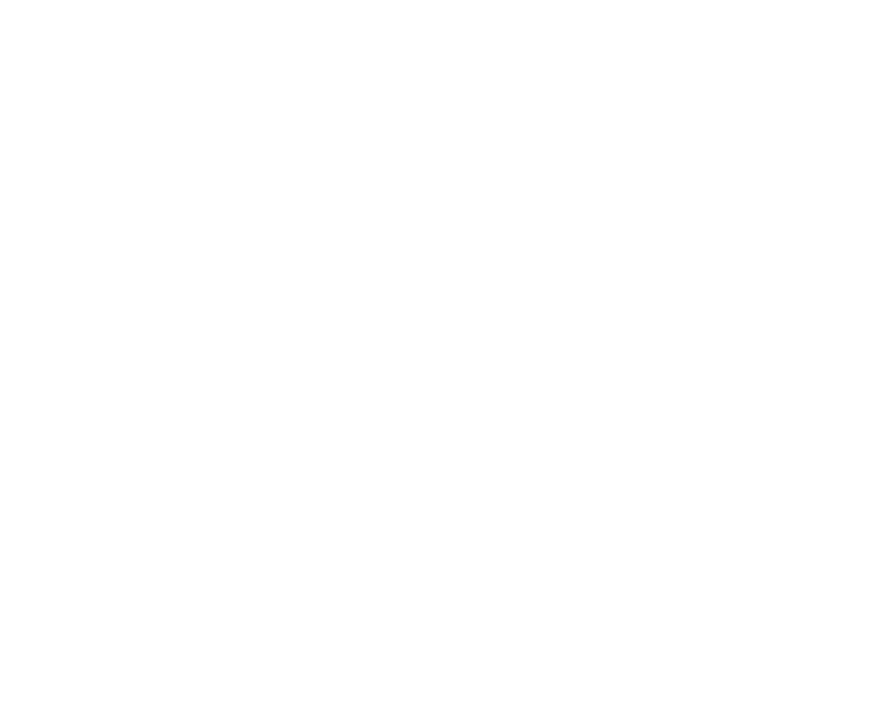
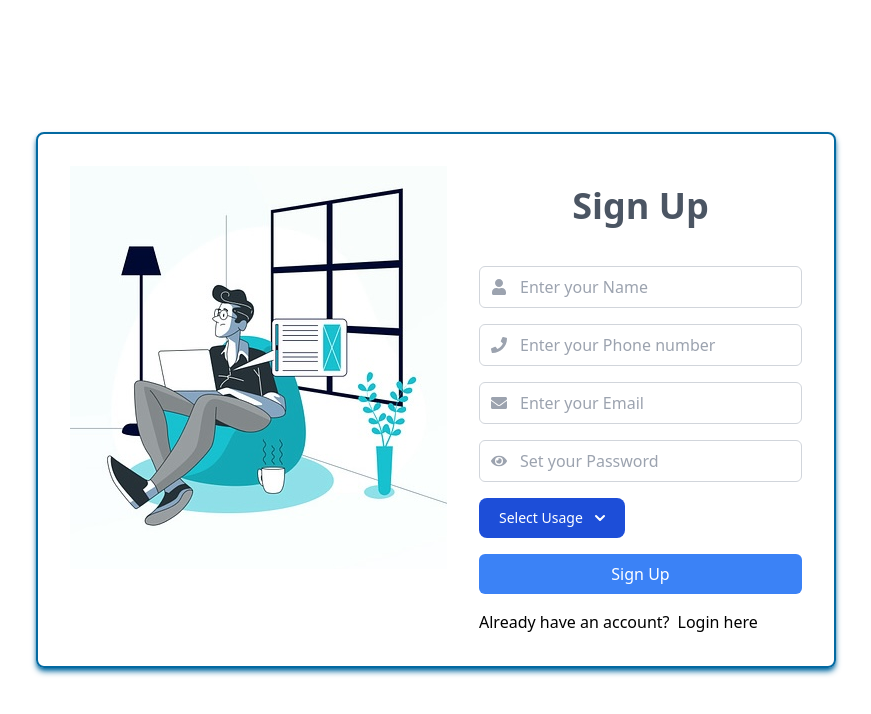
Before and after one commit to Animish2002/knowme, a React (Create React App) app: page /signup in a window 1280 px wide. Before the commit this address had no page. Shown: the top 714 px of the page, without its empty margins (204-1075 px from the left). Built offline with nearby package versions, Linux system fonts and the light colour scheme.

Commit message:
added signup and home page, made changes to login page

```diff
--- a/src/App.js
+++ b/src/App.js
@@ -1,11 +1,15 @@
 import { BrowserRouter as Router, Routes, Route } from 'react-router-dom';
 import LoginForm from './Components/Login/LoginForm';
+import Home from "./Components/Home";
+import SignUp from './Components/Login/SignUp';
 
 const App = () => {
   return (
     <Router>
       <Routes>
-        <Route path='/' element={<LoginForm />} />
+        <Route path='/' element={<Home />} />
+        <Route path='/login' element={<LoginForm />} />
+        <Route path='/signup' element={<SignUp />} />
         {/* Add more routes here if needed */}
       </Routes>
     </Router>
--- /dev/null
+++ b/src/Components/Home.js
@@ -0,0 +1,24 @@
+import React from 'react';
+import { useNavigate } from 'react-router-dom';
+
+const Home = () => {
+    const navigate = useNavigate();
+
+    const clickMe = () => {
+        navigate('/login');
+    }
+
+    return (
+        <div className="flex flex-col items-center justify-center h-screen">
+            <h1 className="text-4xl font-bold mb-8">Home Page</h1>
+            <button
+                className="bg-blue-500 hover:bg-blue-700 text-white font-bold py-2 px-4 rounded"
+                onClick={clickMe}
+            >
+                Login Button
+            </button>
+        </div>
+    );
+}
+
+export default Home;
--- a/src/Components/Login/LoginForm.js
+++ b/src/Components/Login/LoginForm.js
@@ -48,7 +48,19 @@
               <a href="/forgot-Password" className="text-blue-500 hover:text-blue-700">Forgot password?</a>
             </div>
 
+
+
             <button className='w-full bg-blue-500 text-white py-2 rounded-md hover:bg-blue-600 focus:outline-none focus:bg-blue-600' type="submit">Login</button>
+
+
+            <div className='flex'>
+              <p>
+              Don't have an account?
+              </p>
+              <a href='/signup' className='pl-2'>Click here</a>
+            </div>
+
+
 
           </form>
         </div>
--- /dev/null
+++ b/src/Components/Login/SignUp.js
@@ -0,0 +1,147 @@
+import React, { useState } from 'react';
+import { Link, useNavigate } from 'react-router-dom';
+import { FaUser, FaEye, FaEyeSlash, FaEnvelope, FaPhone } from "react-icons/fa";
+
+import personImage from '../../Images/person.jpg'; // Import the image
+
+const SignUp = () => {
+  const navigate = useNavigate();
+
+  const [username, setUsername] = useState('');
+  const [password, setPassword] = useState('');
+  const [email, setEmail] = useState('');
+  const [number, setNumber] = useState('');
+  const [showPassword, setShowPassword] = useState(false);
+  const [selectedOption, setSelectedOption] = useState(''); // State for selected option
+  const [isOpen, setIsOpen] = useState(false); // State for dropdown
+
+  const handleSubmit = (e) => {
+    e.preventDefault();
+    // Add your form submission logic here
+    // For example, you can send the username and password to your server for authentication
+    // Once the user is signed up, you can navigate them to another page
+    navigate('/login'); // Navigate to the login page after signing up
+  };
+
+  const toggleDropdown = () => {
+    setIsOpen(!isOpen);
+  };
+
+  const handleOptionSelect = (option) => {
+    setSelectedOption(option);
+    setIsOpen(false); // Close dropdown when option is selected
+  };
+
+  return (
+    <div className="flex justify-center items-center h-screen">
+      <div className="loginbox  w-full  border-2 border-sky-700 shadow-md shadow-sky-700 rounded-lg p-8 flex flex-col md:flex-row">
+        <div className="mb-8 md:mb-0 md:mr-8">
+          <img src={personImage} alt="Sig" className="w-54 h-54 mx-auto md:mx-0" />
+        </div>
+        <div className="flex-1">
+          <form onSubmit={handleSubmit} className="space-y-4">
+            <h1 className="text-4xl font-bold text-center mb-10 mt-5 text-gray-600">Sign Up</h1>
+            <div className='relative'>
+              <input className='w-full pl-10 py-2 border border-gray-300 rounded-md focus:outline-none focus:border-blue-500'
+                type="text"
+                placeholder='Enter your Name'
+                value={username}
+                onChange={(e) => setUsername(e.target.value)}
+                required
+              />
+              <FaUser className='absolute top-1/2 left-3 transform -translate-y-1/2 text-gray-400' />
+            </div>
+            <div className='relative'>
+              <input className='w-full pl-10 py-2 border border-gray-300 rounded-md focus:outline-none focus:border-blue-500'
+                type="number"
+                placeholder='Enter your Phone number'
+                value={number}
+                onChange={(e) => setNumber(e.target.value)}
+                required
+              />
+              <FaPhone className='absolute top-1/2 left-3 transform -translate-y-1/2 text-gray-400' />
+            </div>
+            <div className='relative'>
+              <input className='w-full pl-10 py-2 border border-gray-300 rounded-md focus:outline-none focus:border-blue-500'
+                type="text"
+                placeholder='Enter your Email '
+                value={email}
+                onChange={(e) => setEmail(e.target.value)}
+                required
+              />
+              <FaEnvelope className='absolute top-1/2 left-3 transform -translate-y-1/2 text-gray-400' />
+            </div>
+            <div className='relative'>
+              <input className='w-full pl-10 py-2 border border-gray-300 rounded-md focus:outline-none focus:border-blue-500'
+                type={showPassword ? 'text' : 'password'}
+                placeholder='Set your Password'
+                value={password}
+                onChange={(e) => setPassword(e.target.value)}
+                required
+              />
+              {showPassword ? <FaEyeSlash className='absolute top-1/2  left-3 transform -translate-y-1/2 text-gray-400 cursor-pointer' onClick={() => setShowPassword(false)} /> : <FaEye className='absolute top-1/2 left-3 transform -translate-y-1/2 text-gray-400 cursor-pointer' onClick={() => setShowPassword(true)} />}
+            </div>
+            {/* Dropdown */}
+            <div className='relative'>
+              <button
+                id="dropdownRadioHelperButton"
+                className="text-white bg-blue-700 hover:bg-blue-800 focus:ring-4 focus:outline-none focus:ring-blue-300 font-medium rounded-lg text-sm px-5 py-2.5 text-center inline-flex items-center"
+                onClick={toggleDropdown}
+                type="button"
+              >
+                {selectedOption || 'Select Usage'}
+                <svg className="w-2.5 h-2.5 ms-3" aria-hidden="true" xmlns="http://www.w3.org/2000/svg" fill="none" viewBox="0 0 10 6">
+                  <path stroke="currentColor" strokeLinecap="round" strokeLinejoin="round" strokeWidth="2" d="m1 1 4 4 4-4" />
+                </svg>
+              </button>
+              {/* Dropdown menu */}
+              {isOpen && (
+                <div id="dropdownRadioHelper" className="z-10 bg-white divide-y divide-gray-100 rounded-lg shadow w-60 absolute top-full mt-1">
+                  <ul className="p-3 space-y-1 text-sm text-gray-700">
+                    <li>
+                      <button
+                        className="flex p-2 rounded hover:bg-gray-100 w-full text-left focus:outline-none"
+                        onClick={() => handleOptionSelect('Individual')}
+                      >
+                        <span className="flex items-center h-5">
+                          <input type="radio" className="w-4 h-4 text-blue-600 bg-gray-100 border-gray-300 focus:ring-blue-500" />
+                        </span>
+                        <span className="ms-2">
+                          Individual
+                          <p className="text-xs font-normal text-gray-500">Some helpful instruction goes here.</p>
+                        </span>
+                      </button>
+                    </li>
+                    <li>
+                      <button
+                        className="flex p-2 rounded hover:bg-gray-100 w-full text-left focus:outline-none"
+                        onClick={() => handleOptionSelect('Company')}
+                      >
+                        <span className="flex items-center h-5">
+                          <input type="radio" className="w-4 h-4 text-blue-600 bg-gray-100 border-gray-300 focus:ring-blue-500" />
+                        </span>
+                        <span className="ms-2">
+                          Company
+                          <p className="text-xs font-normal text-gray-500">Some helpful instruction goes here.</p>
+                        </span>
+                      </button>
+                    </li>
+                  </ul>
+                </div>
+              )}
+            </div>
+            {/* End of Dropdown */}
+
+            <button className='w-full bg-blue-500 text-white py-2 rounded-md hover:bg-blue-600 focus:outline-none focus:bg-blue-600' type="submit">Sign Up</button>
+            <div className='flex'>
+              <p>Already have an account?</p>
+              <Link to='/login' className='pl-2'>Login here</Link>
+            </div>
+          </form>
+        </div>
+      </div>
+    </div>
+  );
+};
+
+export default SignUp;
```
Also changed, not shown: src/Components/Login/SignUp.css (added).
